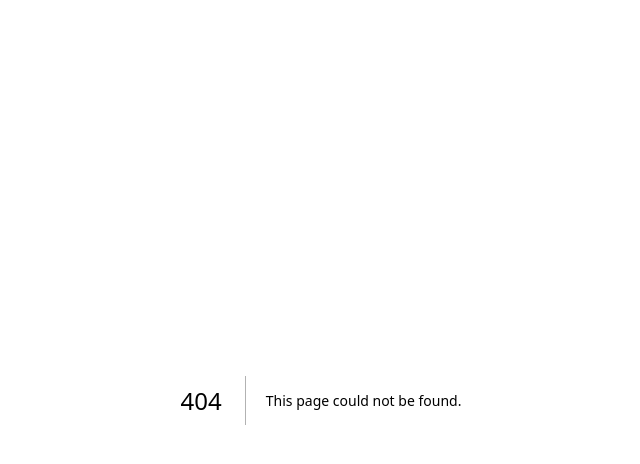
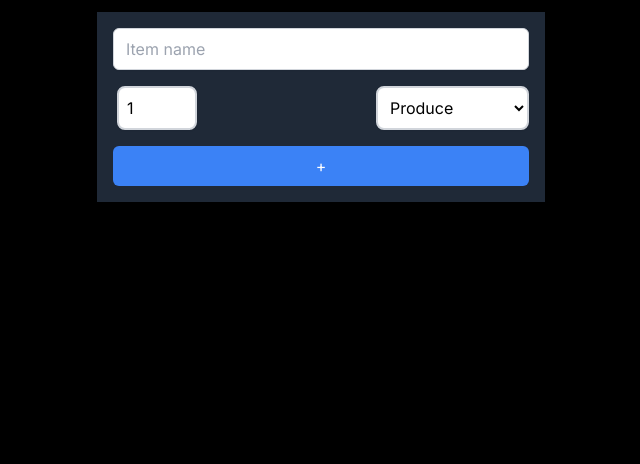
Before and after one commit to Anamikaa13/cprg306-assignments, a Next.js app: page /week-4 in a window 1280 px wide. Before the commit this address had no page. Shown: the top 464 px of the page, without its empty margins (319-959 px from the left). Built offline with nearby package versions, Linux system fonts and the light colour scheme.

Commit message:
Create page.js

```diff
--- a/app/page.js
+++ b/app/page.js
@@ -1,17 +1,16 @@
 import Link from "next/link";
 
 export default function Home() {
+  const linkStyles = "text-white-600 hover:underline hover:text-green-300"
+
   return (
     <main className="p-4 bg-black min-h-screen flex justify-center text-xl text-white">
       <div>
         <h1 className="font-bold text-4xl mb-3">CPRG 306: Web Development 2 - Assignments</h1>
         <ul>
-          <li>
-            <Link href="http://localhost:3000/week-2">Week 2 Assignment</Link>
-          </li>
-          <li>
-            <Link href="http://localhost:3000/week-3">Week 3 Assignment</Link>
-          </li>
+        <li><Link className={linkStyles} href="./week-2/">Week 2 Assignment</Link></li>
+        <li><Link className={linkStyles} href="./week-3/">Week 3 Assignment</Link></li>
+        <li><Link className={linkStyles} href="./week-4/">Week 4 Assignment</Link></li>
         </ul>
       </div>
     </main>
--- /dev/null
+++ b/app/week-4/new-item.js
@@ -0,0 +1,78 @@
+"use client"
+
+import { useState } from "react"
+
+export default function NewItem() {
+
+    const [itemName, setName] = useState("");
+    const [itemQuantity, setQuantity] = useState("1");
+    const [itemCategory, setCategory] = useState("Produce");
+
+
+
+
+    const handleSubmit = (event) => {
+        event.preventDefault();
+
+        let item = {
+            name: itemName,
+            quantity: itemQuantity,
+            category: itemCategory,
+        };
+
+        console.log(item);
+
+        alert(`Added item: ${item.name}, quantity: ${item.quantity}, category: ${item.category}`);
+
+
+        setName("");
+        setQuantity("1");
+        setCategory("Produce");
+    }
+
+    const handleItemName = (event) => { setName(event.target.value); }
+    const handleItemQuantity = (event) => setQuantity(event.target.value);
+    const handleItemCategory = (event) => setCategory(event.target.value);
+
+    return (
+
+        <main className="min-h-screen flex flex-col items-center justify-start w-full bg-black pt-3  ">
+
+
+            <form onSubmit={handleSubmit} className="space-y-4 p-4 bg-gray-800 text-white rectangle-md w-full max-w-md">
+
+                <div>
+                    <input type="text" value={itemName} onChange={handleItemName} required
+                        placeholder="Item name"
+                        className="w-full px-3 py-2 rounded-md border border-gray-300 shadow-sm bg-white text-black" />
+                </div>
+                <div className="flex justify-between ">
+                    <input type="number" min="1" max="99" value={itemQuantity} onChange={handleItemQuantity} required
+                        placeholder="0"
+                        className=" w-20 p-2 ml-1 rounded-lg border-2 border-gray-300 shadow-sm bg-white text-black" />
+
+                    <select value={itemCategory} onChange={handleItemCategory}
+                        className="p-2 rounded-lg ml-1 border-2 border-gray-300 shadow-sm bg-white text-black">
+                        <option value="category" disabled>Category</option>
+                        <option value="Produce">Produce</option>
+                        <option value="Diary">Diary</option>
+                        <option value="Bakery">Bakey</option>
+                        <option value="Meat">Meat</option>
+                        <option value="Frozen Foods">Frozen Foods</option>
+                        <option value="Canned Goods">Canned Goods</option>
+                        <option value="Dry Goods">Dry Goods</option>
+                        <option value="Beverages">Beverages</option>
+                        <option value="Snacks">Snacks</option>
+                        <option value="Household">Household</option>
+                        <option value="Others">Others</option>
+                    </select>
+                </div>
+
+                <div>
+                    <button type="submit" className="w-full px-4 py-2 bg-blue-500 hover:bg-blue-700 text-white rounded-md"> + </button>
+                </div>
+            </form>
+        </main>
+
+    );
+}
--- /dev/null
+++ b/app/week-4/page.js
@@ -0,0 +1,9 @@
+import NewItem from './new-item';
+
+export default function HomePage(){
+    return(
+        <div >
+            <NewItem/>
+        </div>
+    );
+}
```
